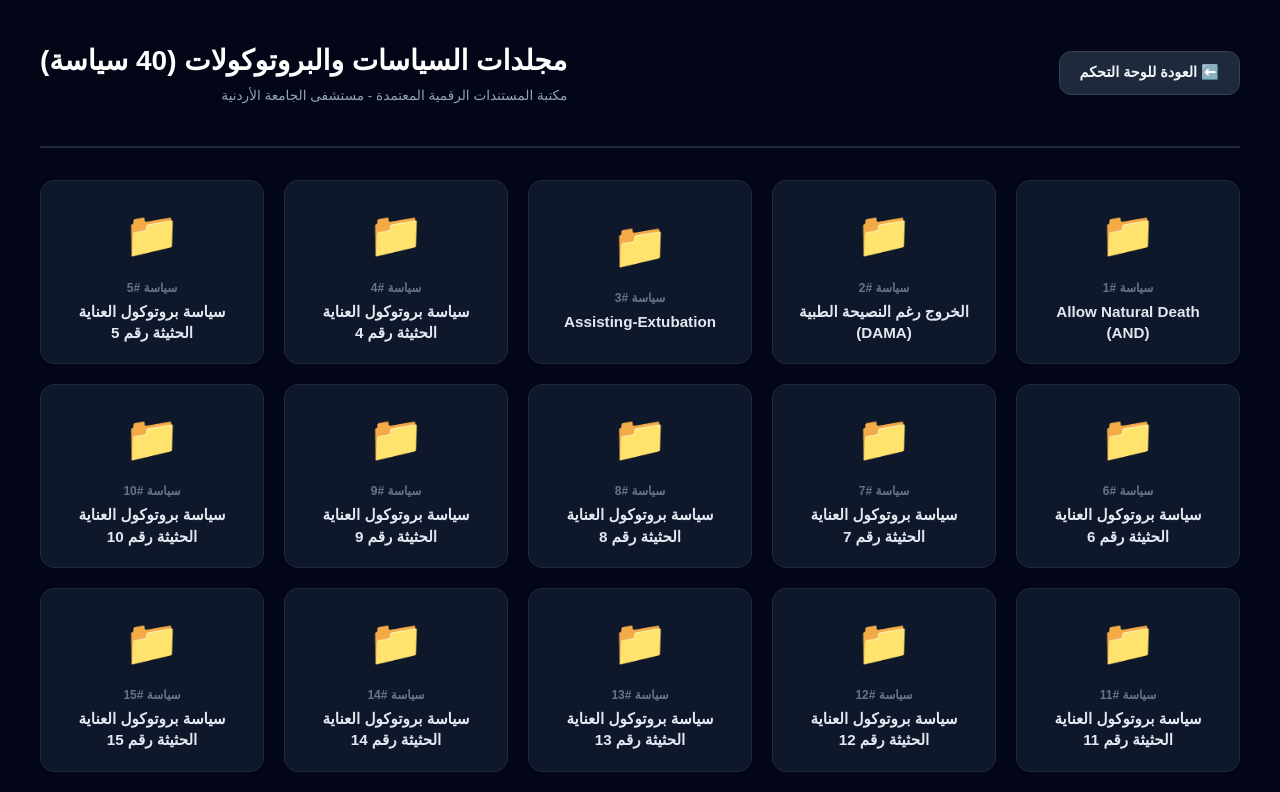
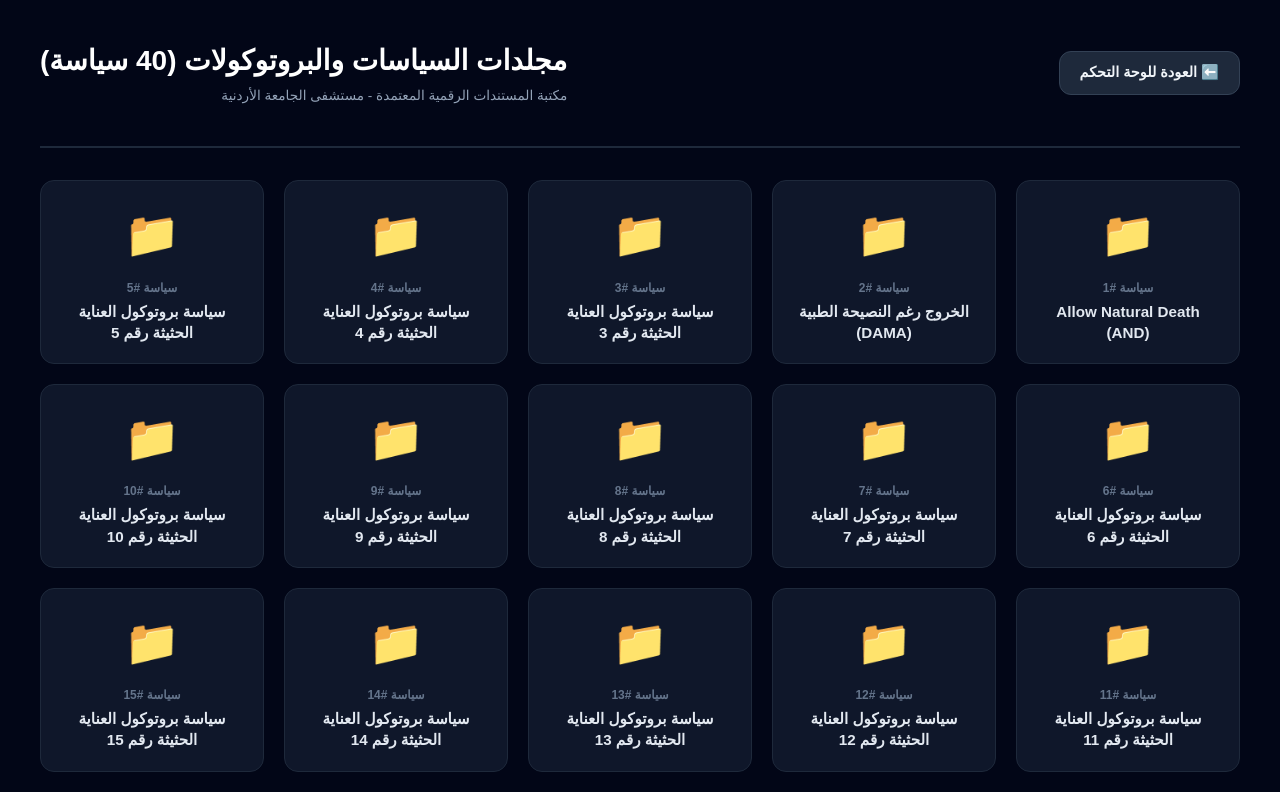
Before and after one commit to samcashbmwusa/icu-adult-infusion-calculator, a Next.js app: page /policies in a window 1280 px wide. Shown: the top 792 px of the page. Built offline with nearby package versions, Linux system fonts and the light colour scheme.

Commit message:
Transfer Assisting-Extubation procedure from policies to procedures layout

```diff
--- a/app/policies/page.tsx
+++ b/app/policies/page.tsx
@@ -24,14 +24,9 @@ export default function PoliciesPage() {
       title: "الخروج رغم النصيحة الطبية (DAMA)",
       pdfUrl: "https://drive.google.com/file/d/1vJUFXvmf8dDb9RKUI7uLRmyiAUE5pGfo/preview"
     },
-    {
-      id: 3,
-      title: "Assisting-Extubation",
-      pdfUrl: "https://drive.google.com/file/d/10rgNJT9f2xXhp2HlcWHvhj4PAhu6xVR8/preview"
-    },
-    ...Array.from({ length: 37 }, (_, i) => ({
-      id: i + 4,
-      title: `سياسة بروتوكول العناية الحثيثة رقم ${i + 4}`,
+    ...Array.from({ length: 38 }, (_, i) => ({
+      id: i + 3,
+      title: `سياسة بروتوكول العناية الحثيثة رقم ${i + 3}`,
       pdfUrl: ""
     }))
   ];
--- a/app/procedures/page.tsx
+++ b/app/procedures/page.tsx
@@ -13,7 +13,7 @@ export default function ProceduresPage() {
   const router = useRouter();
   const [selectedPdf, setSelectedPdf] = useState<string | null>(null);
 
-  // مصفوفة الإجراءات الطبية - تم إضافة إجراء Assist-ETT بنجاح في المجلد الثاني
+  // مصفوفة الإجراءات الطبية - تم إضافة إجراء Assisting-Extubation بنجاح في المجلد الثالث
   const procedures: Procedure[] = [
     {
       id: 1,
@@ -23,11 +23,16 @@ export default function ProceduresPage() {
     {
       id: 2,
       title: "Assist-ETT",
-      pdfUrl: "https://drive.google.com/file/d/1SWwyAeOwFa435STj4dSLjNNqd6uhXQYR/preview" // رابط ملفك الأصلي الصافي لـ Assist-ETT
+      pdfUrl: "https://drive.google.com/file/d/1SWwyAeOwFa435STj4dSLjNNqd6uhXQYR/preview"
     },
-    ...Array.from({ length: 38 }, (_, i) => ({
-      id: i + 3,
-      title: `إجراء وبروتوكول تمريضي عملي رقم ${i + 3}`,
+    {
+      id: 3,
+      title: "Assisting-Extubation",
+      pdfUrl: "https://drive.google.com/file/d/10rgNJT9f2xXhp2HlcWHvhj4PAhu6xVR8/preview" // رابط ملفك الأصلي الصافي لـ Assisting-Extubation
+    },
+    ...Array.from({ length: 37 }, (_, i) => ({
+      id: i + 4,
+      title: `إجراء وبروتوكول تمريضي عملي رقم ${i + 4}`,
       pdfUrl: ""
     }))
   ];
```
